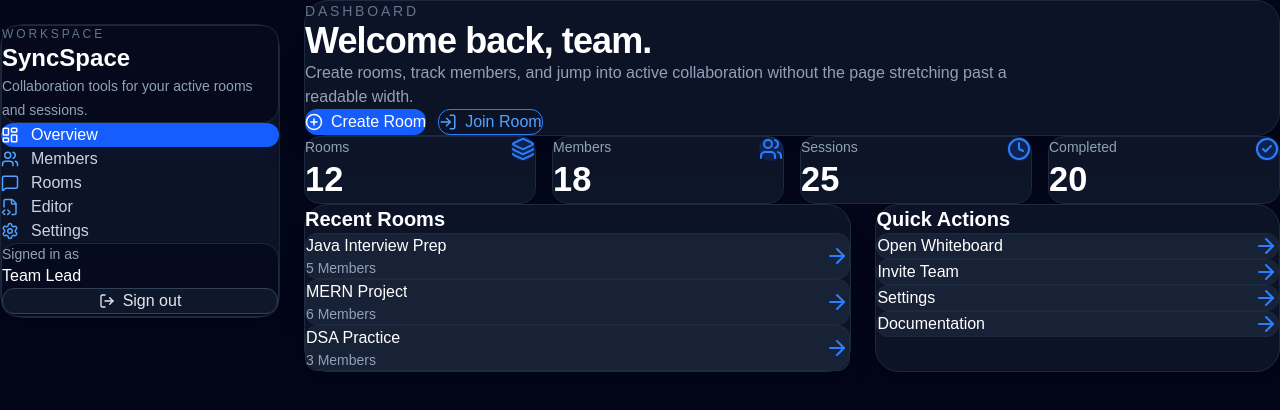
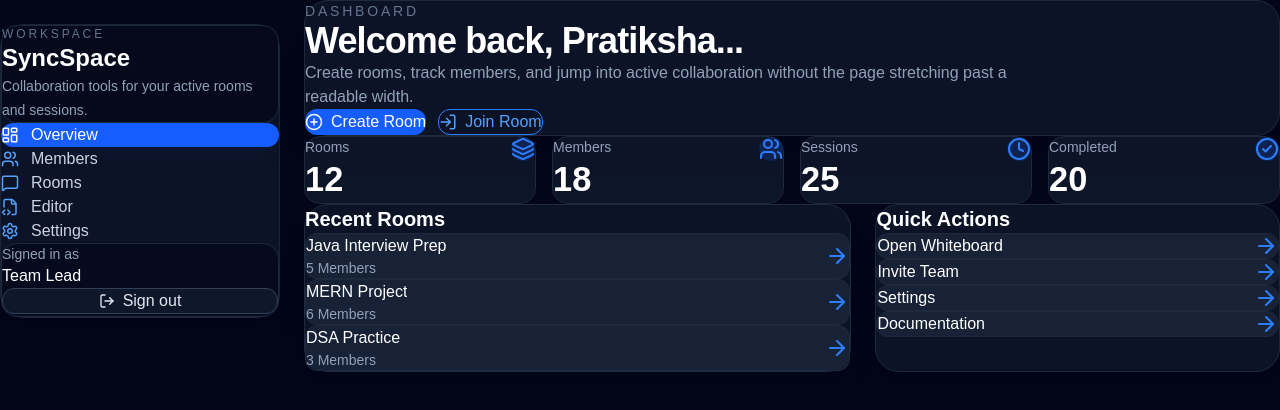
Before and after one commit to chandancoder-dev/syncspace-team14, a React (Vite) app in the folder client/: page /dashboard in a window 1280 px wide. Shown: the top 410 px of the page. Built offline with nearby package versions, Linux system fonts and the light colour scheme.

Commit message:
Update dashboard UI

```diff
--- a/client/src/pages/Dashboard.jsx
+++ b/client/src/pages/Dashboard.jsx
@@ -53,7 +53,7 @@ function Dashboard() {
                 Dashboard
               </p>
               <h2 className="text-3xl font-bold tracking-tight text-white sm:text-4xl">
-                Welcome back, team.
+                Welcome back, Pratiksha...
               </h2>
               <p className="text-sm leading-6 text-slate-400 sm:text-base">
                 Create rooms, track members, and jump into active collaboration
```
